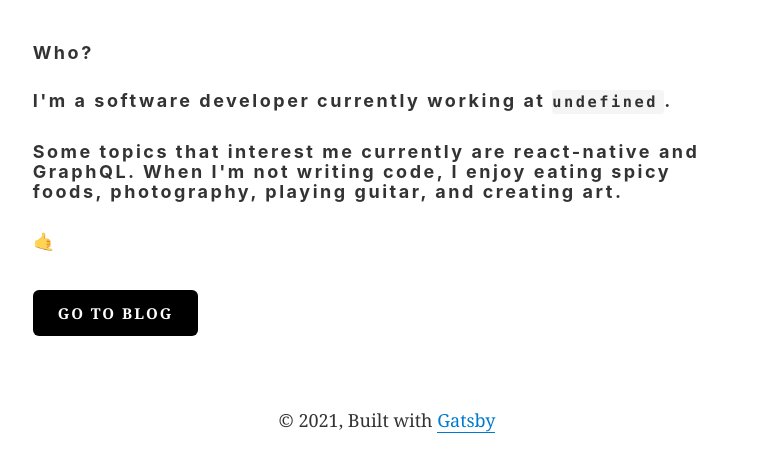
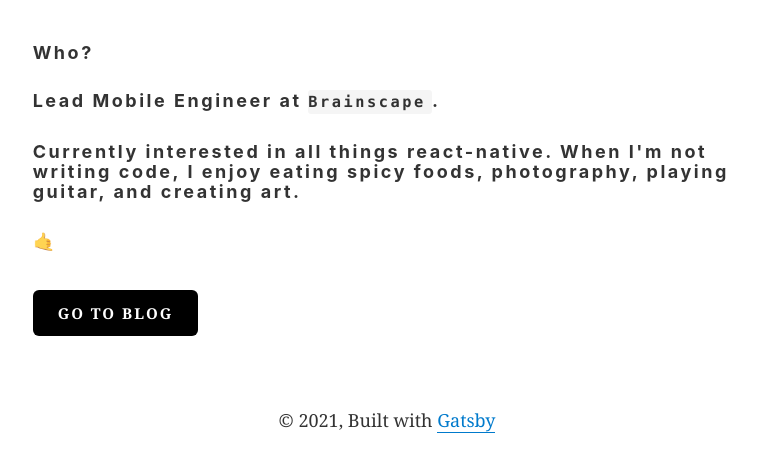
Before and after one commit to jforaker/jakeforaker, a Gatsby site: page / in a window 1280 px wide. Shown: the part 96-568 px from the top of the page, without its empty margins (253-1010 px from the left). Built offline with nearby package versions, Linux system fonts and the light colour scheme; Gatsby itself is replaced by a stand-in of ours; some packages are replaced by stand-ins of ours.

Commit message:
update bio

```diff
--- a/src/pages/index.js
+++ b/src/pages/index.js
@@ -18,10 +18,10 @@ class IndexPage extends React.Component {
         />
         <h4>Who?</h4>
         <h4>
-          I'm a software developer currently working at <code>undefined</code>.
+          Lead Mobile Engineer at <code>Brainscape</code>.
         </h4>
         <h4>
-          Some topics that interest me currently are react-native and GraphQL.
+          Currently interested in all things react-native.
           When I'm not writing code, I enjoy eating spicy foods, photography,
           playing guitar, and creating art.
         </h4>
```
